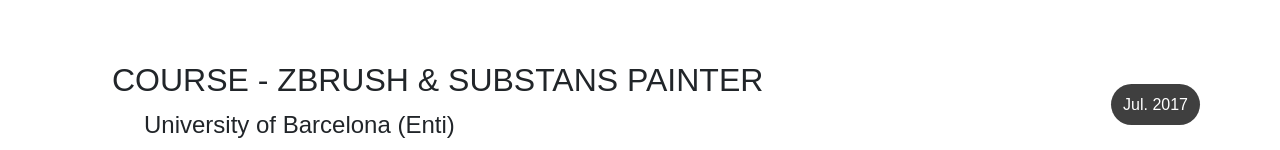
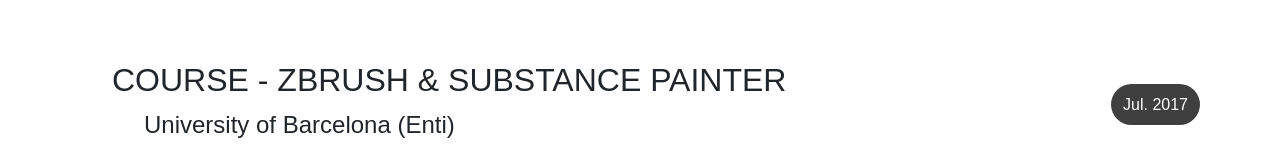
Before and after one commit to edirc98/edirc98.github.io, a website: page index.html in a window 1280 px wide. Shown: the part 2295-2445 px from the top of the page. Drawn offline with Linux system fonts and the light colour scheme.

Commit message:
Update index.html

```diff
--- a/index.html
+++ b/index.html
@@ -125,7 +125,7 @@
             </div>
             <div class="d-flex flex-column flex-md-row justify-content-between mb-5">
                 <div class="flex-grow-1">
-                    <h2 class="heading">Course - Zbrush & Substans Painter</h2>
+                    <h2 class="heading">Course - Zbrush & Substance Painter</h2>
                     <div class="subheading">University of Barcelona (Enti)</div>
                     <div class="subheading">Duration: 80H</div>
                 </div>
```
